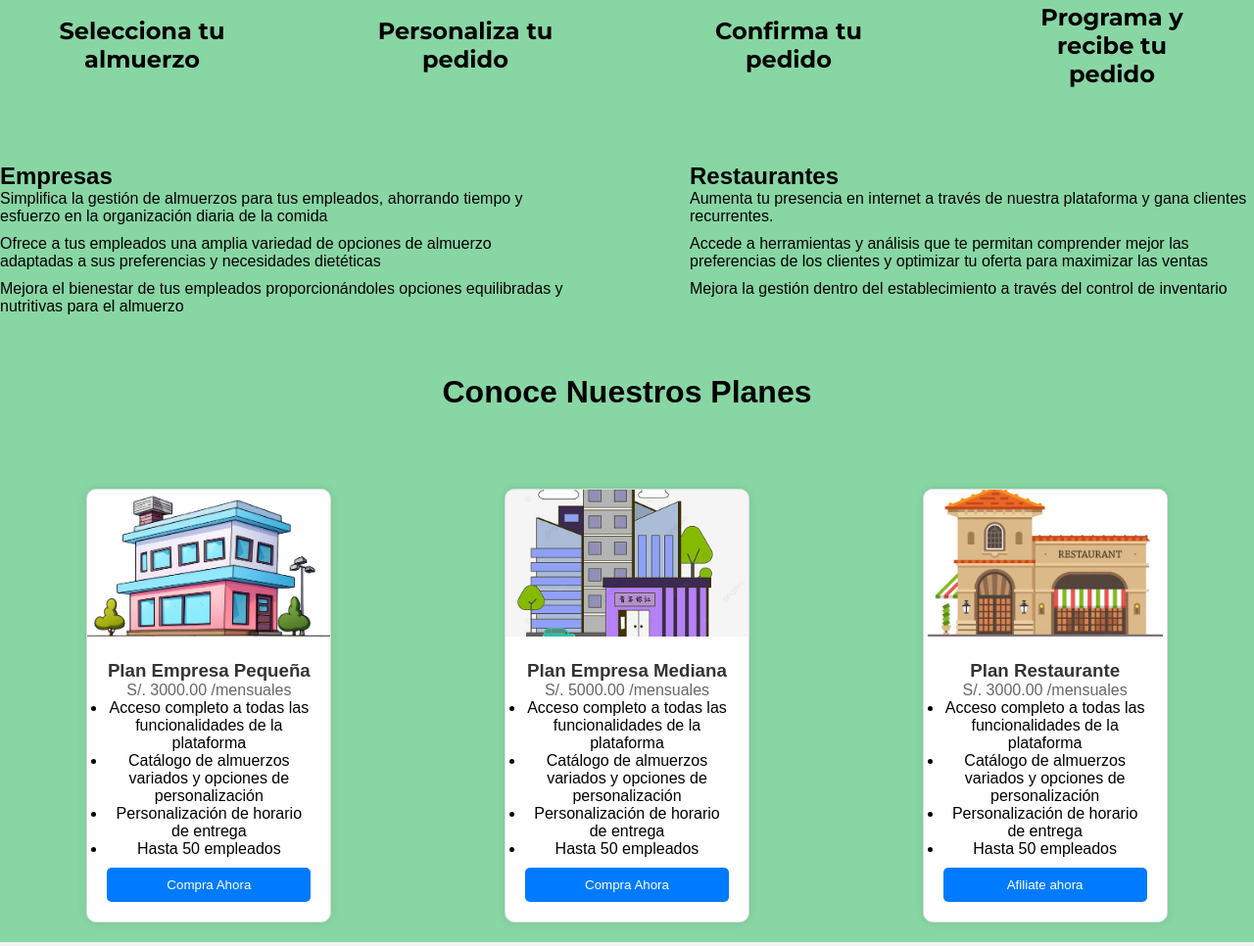
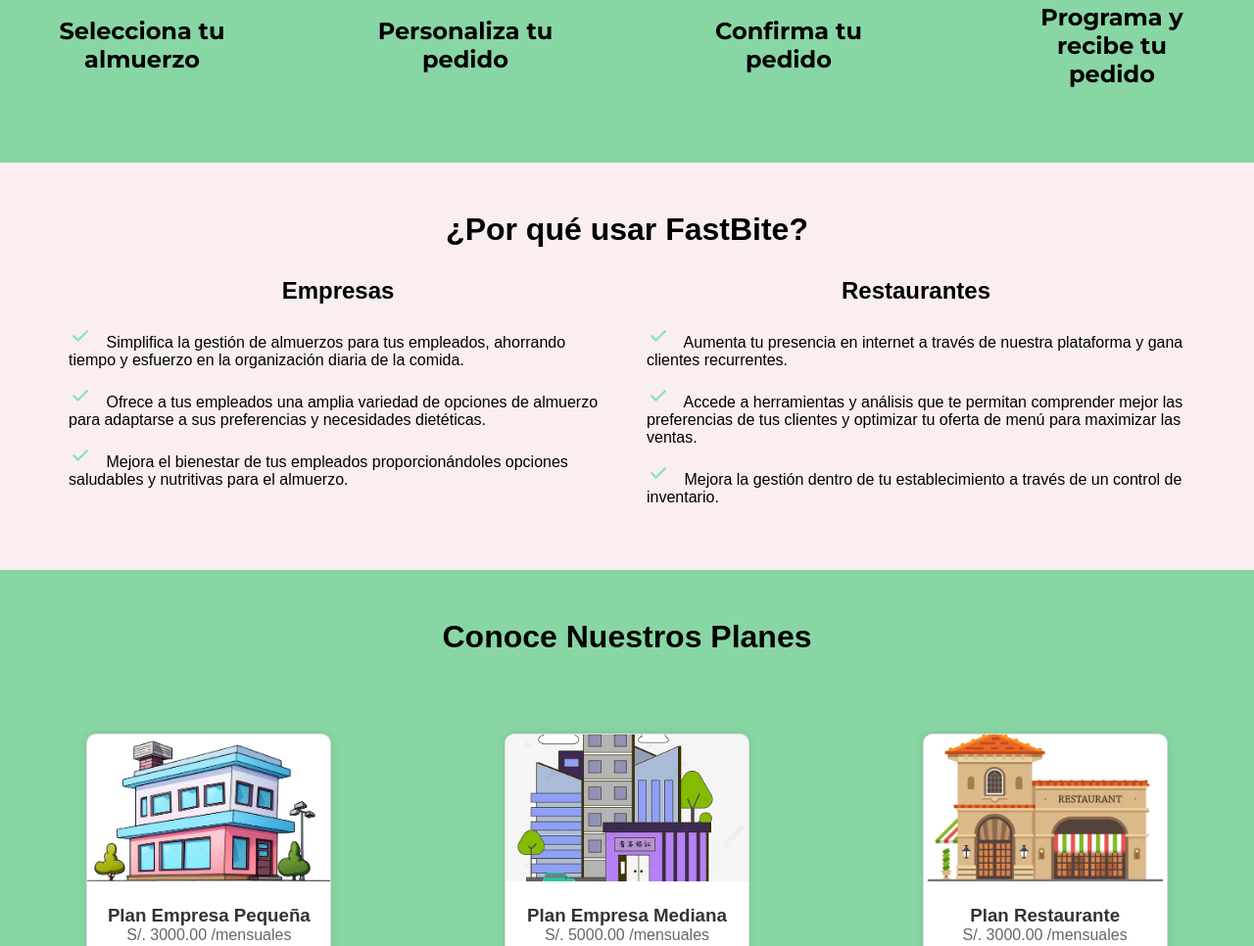
Before and after one commit to Cyber-Savants/easyfood-landing-page, a plain HTML site: page index.html in a window 1280 px wide. Shown: the part 1108-2074 px from the top of the page at 98% size. Drawn offline with nearby package versions, Linux system fonts and the light colour scheme.

Commit message:
fix: corrected styles for benefits section

```diff
--- a/assets/css/style.css
+++ b/assets/css/style.css
@@ -493,3 +493,64 @@ body {
         padding: 35px 0px;
     }
 }
+
+
+
+
+/* Estilos de la sección de beneficios */
+.benefits-section {
+    padding: 50px 50px;
+    text-align: center;
+    background-color: #FAEEEE;
+}
+
+.section-title {
+    font-size: 32px;
+    margin-bottom: 30px;
+
+}
+
+.benefits-container {
+    display: flex;
+    justify-content: space-around;
+}
+
+.benefits-column {
+    flex: 1;
+    padding: 0 20px;
+}
+
+.column-title {
+    font-size: 24px;
+    margin-bottom: 20px;
+}
+
+.benefits-list {
+    list-style-type: none;
+    padding: 0;
+    text-align: left;
+    color: #000000;
+}
+
+.benefits-list li {
+    margin-bottom: 15px;
+}
+.material-symbols-outlined{
+    font-size: 50px;
+    color: #7fe5b4;
+    margin-right: 10px;
+
+
+}
+
+/* Estilos responsivos */
+@media screen and (max-width: 768px) {
+    .benefits-container {
+        flex-direction: column;
+    }
+
+    .benefits-column {
+        padding: 0;
+        margin-bottom: 30px;
+    }
+}
--- a/index.html
+++ b/index.html
@@ -99,24 +99,54 @@
 
     </section>
 
-    <div class="container">
-        <div class="section">
-          <div class="title">Empresas</div>
-          <ul class="list">
-            <li class="list-item">Simplifica la gestión de almuerzos para tus empleados, ahorrando tiempo y esfuerzo en la organización diaria de la comida</li>
-            <li class="list-item">Ofrece a tus empleados una amplia variedad de opciones de almuerzo adaptadas a sus preferencias y necesidades dietéticas</li>
-            <li class="list-item">Mejora el bienestar de tus empleados proporcionándoles opciones equilibradas y nutritivas para el almuerzo</li>
-          </ul>
+    <!--Beneficios-->
+<section class="benefits-section">
+    <h2 class="section-title">¿Por qué usar FastBite?</h2>
+    <div class="benefits-container">
+        <div class="benefits-column">
+            <h3 class="column-title">Empresas</h3>
+            <ul class="benefits-list">
+                <li>
+                    <span class="material-symbols-outlined"> done </span> Simplifica
+                    la gestión de almuerzos para tus empleados, ahorrando tiempo y
+                    esfuerzo en la organización diaria de la comida.
+                </li>
+                <li>
+                    <span class="material-symbols-outlined"> done </span> Ofrece a tus
+                    empleados una amplia variedad de opciones de almuerzo para
+                    adaptarse a sus preferencias y necesidades dietéticas.
+                </li>
+                <li>
+                    <span class="material-symbols-outlined"> done </span> Mejora el
+                    bienestar de tus empleados proporcionándoles opciones saludables y
+                    nutritivas para el almuerzo.
+                </li>
+            </ul>
         </div>
-        <div class="section">
-          <div class="title">Restaurantes</div>
-          <ul class="list">
-            <li class="list-item">Aumenta tu presencia en internet a través de nuestra plataforma y gana clientes recurrentes.</li>
-            <li class="list-item">Accede a herramientas y análisis que te permitan comprender mejor las preferencias de los clientes y optimizar tu oferta para maximizar las ventas</li>
-            <li class="list-item">Mejora la gestión dentro del establecimiento a través del control de inventario</li>
-          </ul>
+        <div class="benefits-column">
+            <h3 class="column-title">Restaurantes</h3>
+            <ul class="benefits-list">
+                <li>
+                    <span class="material-symbols-outlined"> done </span> Aumenta tu
+                    presencia en internet a través de nuestra plataforma y gana
+                    clientes recurrentes.
+                </li>
+                <li>
+                    <span class="material-symbols-outlined"> done </span> Accede a
+                    herramientas y análisis que te permitan comprender mejor las
+                    preferencias de tus clientes y optimizar tu oferta de menú para
+                    maximizar las ventas.
+                </li>
+                <li>
+                    <span class="material-symbols-outlined"> done </span> Mejora la
+                    gestión dentro de tu establecimiento a través de un control de
+                    inventario.
+                </li>
+            </ul>
         </div>
-      </div>
+    </div>
+</section>
+<!--Planes-->
 
     <div class="container"></div>
         <h1 class="page-title">Conoce Nuestros Planes</h1>
```
